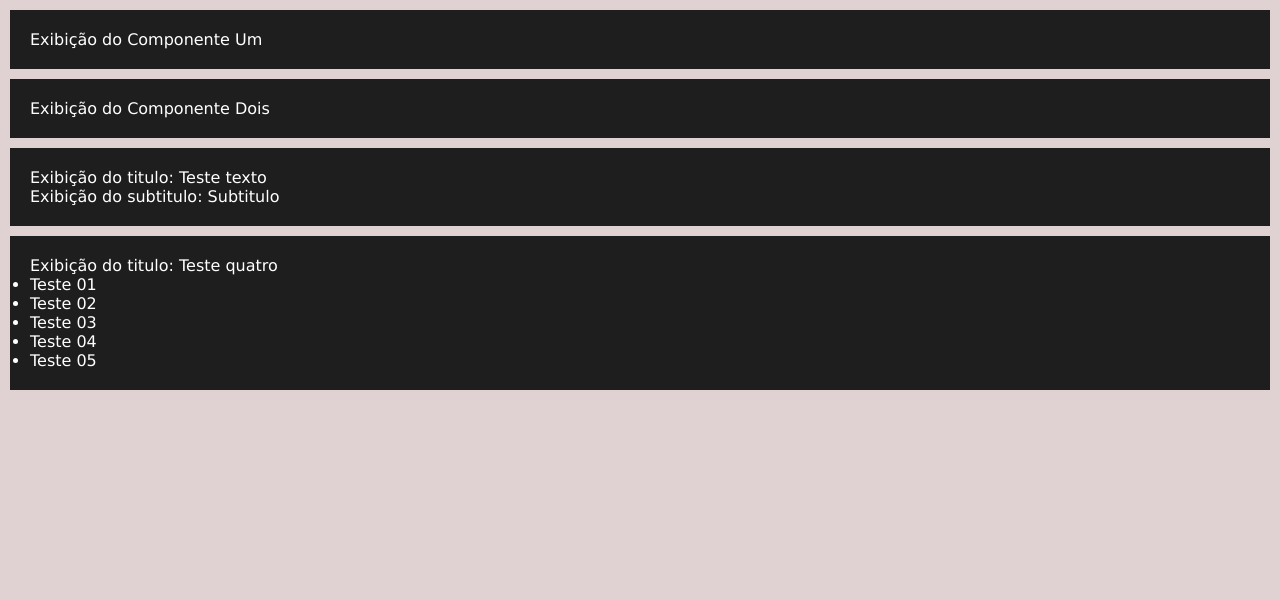
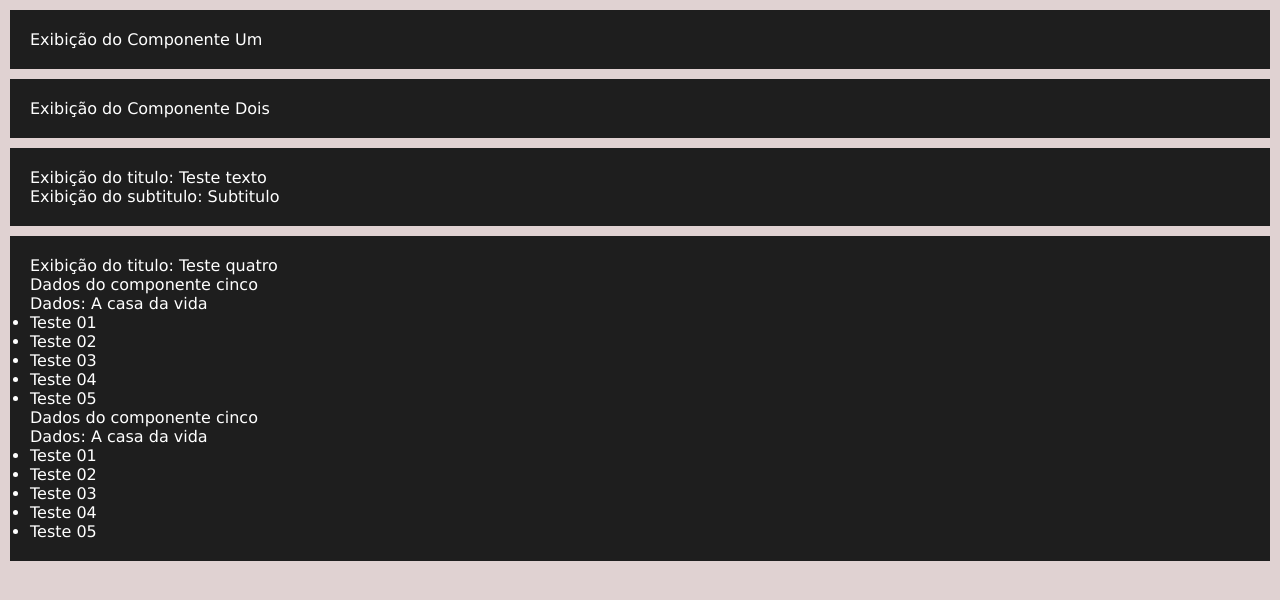
Before and after one commit to Olifrans/react-learning-all, a React (Create React App) app: page / in a window 1280 px wide. Shown: the top 600 px of the page. Built offline with nearby package versions, Linux system fonts and the light colour scheme.

Commit message:
feat: Componentes dentro de componentes

```diff
--- a/src/App.tsx
+++ b/src/App.tsx
@@ -4,6 +4,7 @@ import ComponenteDois from "./components/ComponenteDois";
 import ComponenteUm from "./components/ComponenteUm";
 import ComponenteTres from "./components/ComponenteTres";
 import ComponenteQuatro from "./components/ComponenteQuatro";
+// import ComponenteCinco from "./components/ComponenteCinco";
 
 function App() {
   return (
@@ -11,15 +12,7 @@ function App() {
       <ComponenteUm />
       <ComponenteDois />
       <ComponenteTres titulo="Teste texto" subtitulo="Subtitulo" />
-      <ComponenteQuatro titulo="Teste quatro">
-        <ul>
-          <li>Teste 01</li>
-          <li>Teste 02</li>
-          <li>Teste 03</li>
-          <li>Teste 04</li>
-          <li>Teste 05</li>
-        </ul>
-      </ComponenteQuatro>
+      <ComponenteQuatro titulo="Teste quatro"/>
     </>
   );
 }
--- /dev/null
+++ b/src/components/ComponenteCinco.tsx
@@ -0,0 +1,18 @@
+const ComponenteCinco = (props) => {
+  return (
+    <>
+      <p>Dados do componente cinco</p>
+      <p>Dados: {props.dados}</p>
+
+      <ul>
+          <li>Teste 01</li>
+          <li>Teste 02</li>
+          <li>Teste 03</li>
+          <li>Teste 04</li>
+          <li>Teste 05</li>
+        </ul>
+    </>
+  );
+};
+
+export default ComponenteCinco;
--- a/src/components/ComponenteQuatro.tsx
+++ b/src/components/ComponenteQuatro.tsx
@@ -1,10 +1,11 @@
-
+import ComponenteCinco from "./ComponenteCinco";
 
 const ComponenteQuatro = (props) => {
   return (
     <div className="componente">
       <p className="texto">Exibição do titulo: {props.titulo}</p>
-      {props.children}
+      <ComponenteCinco dados="A casa da vida" />
+      <ComponenteCinco dados="A casa da vida" />
     </div>
   );
 };
```
